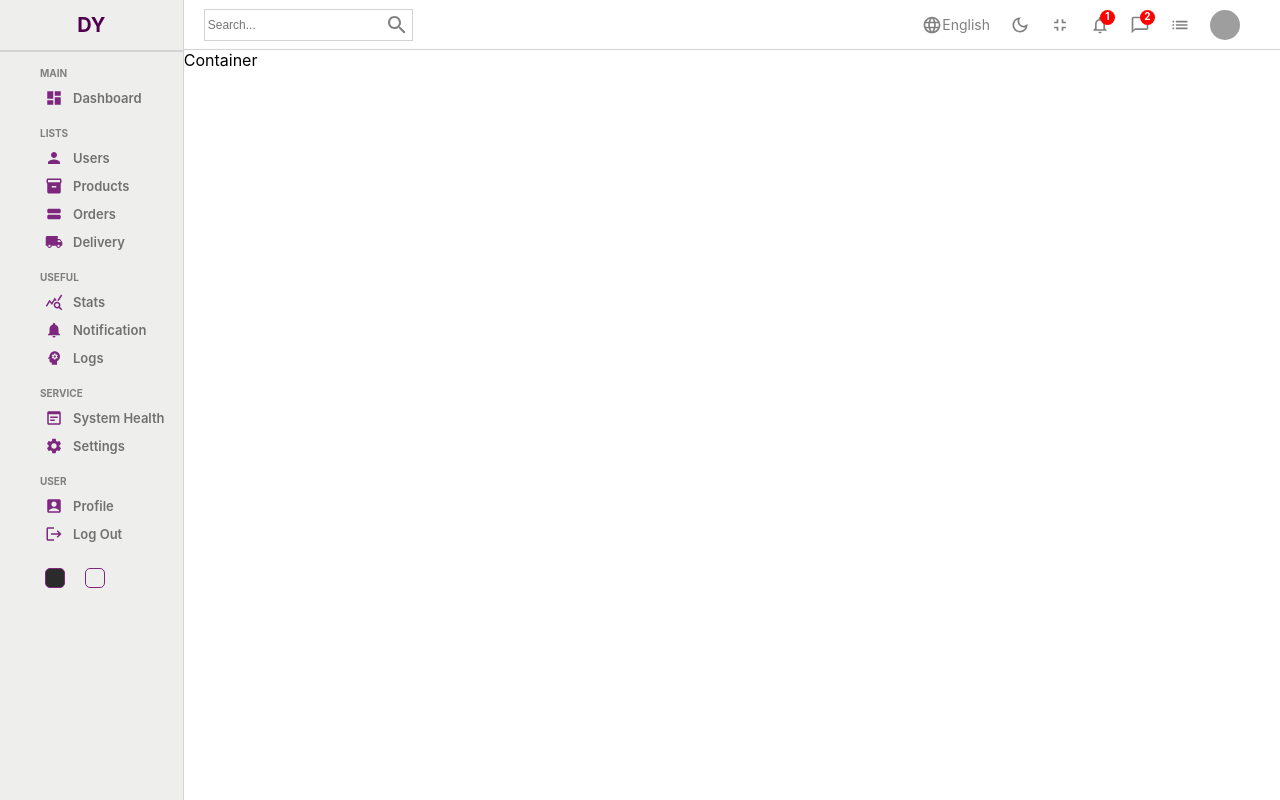
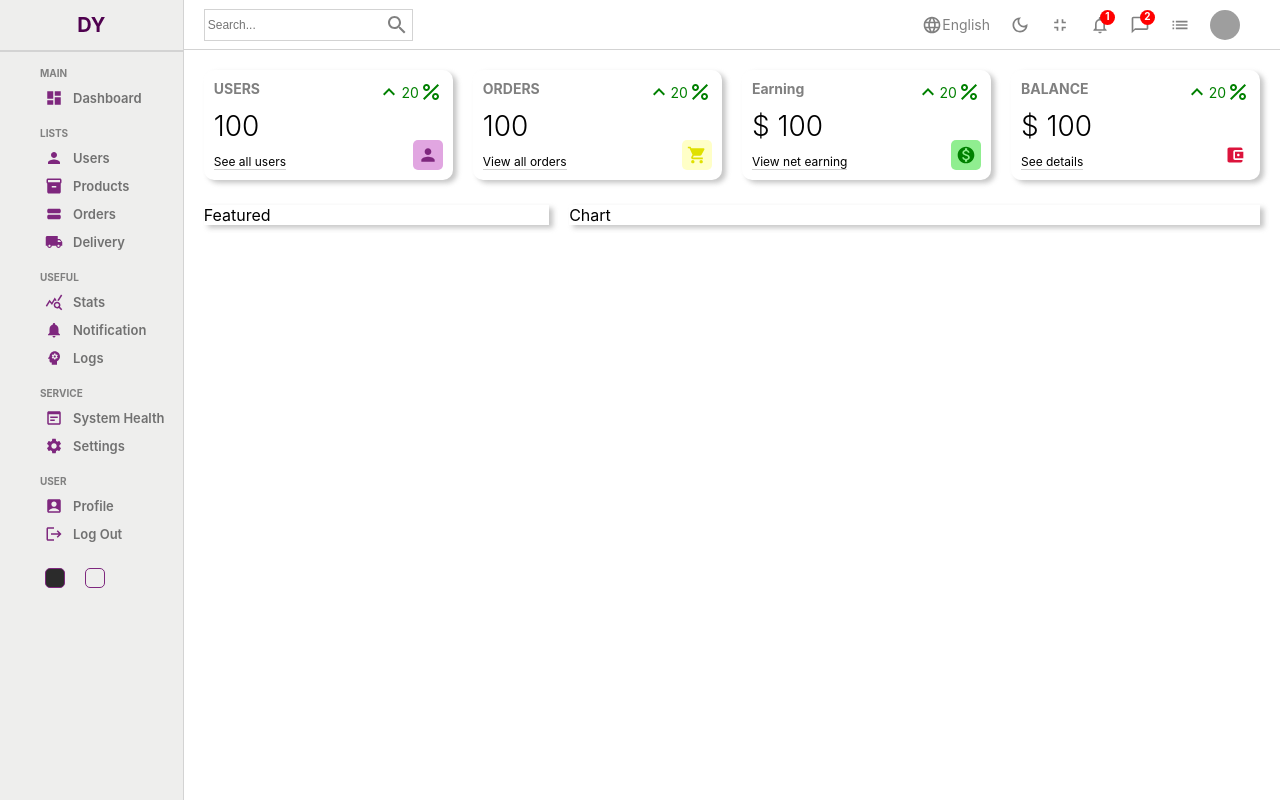
Before and after one commit to YadavDeepti/admin_panel, a React (Create React App) app: page / in a window 1280 px wide. Built offline with nearby package versions, Linux system fonts and the light colour scheme; grey boxes are pictures that could not be loaded.

Commit message:
widgets are done

```diff
--- /dev/null
+++ b/src/components/chart/Chart.jsx
@@ -0,0 +1,12 @@
+import React from 'react'
+import "./Chart.scss";
+
+const Chart = () => {
+  return (
+    <div className='chart'>
+      Chart
+    </div>
+  )
+}
+
+export default Chart
--- /dev/null
+++ b/src/components/chart/Chart.scss
@@ -0,0 +1,6 @@
+.chart{
+    flex: 4;
+    box-shadow: 4px 3px 5px 0px rgba(179,179,179,0.75);
+    -webkit-box-shadow: 4px 3px 5px 0px rgba(179,179,179,0.75);
+    -moz-box-shadow: 4px 3px 5px 0px rgba(179,179,179,0.75);
+}
--- /dev/null
+++ b/src/components/featured/Featured.jsx
@@ -0,0 +1,13 @@
+import React from 'react'
+import "./Featured.scss";
+
+
+const Featured = () => {
+  return (
+    <div className='featured'>
+      Featured
+    </div>
+  )
+}
+
+export default Featured
--- /dev/null
+++ b/src/components/featured/Featured.scss
@@ -0,0 +1,6 @@
+.featured{
+    flex: 2;
+    box-shadow: 4px 3px 5px 0px rgba(179,179,179,0.75);
+    -webkit-box-shadow: 4px 3px 5px 0px rgba(179,179,179,0.75);
+    -moz-box-shadow: 4px 3px 5px 0px rgba(179,179,179,0.75);
+}
--- a/src/components/sidebar/Sidebar.scss
+++ b/src/components/sidebar/Sidebar.scss
@@ -49,7 +49,7 @@
 
                 .icon{
                    font-size: 18px;
-                   color: rgb(126, 39, 126)
+                   color: rgb(126, 39, 126) ;
                 }
 
                 span{
--- /dev/null
+++ b/src/components/widget/Widget.jsx
@@ -0,0 +1,99 @@
+import React from 'react'
+import "./Widget.scss";
+import KeyboardArrowUpIcon from '@mui/icons-material/KeyboardArrowUp';
+import PersonIcon from '@mui/icons-material/Person';
+import PercentIcon from '@mui/icons-material/Percent';
+import AccountBalanceWalletIcon from '@mui/icons-material/AccountBalanceWallet';
+import ShoppingCartIcon from '@mui/icons-material/ShoppingCart';
+import MonetizationOnIcon from '@mui/icons-material/MonetizationOn';
+
+const Widget = ({ type }) => {
+
+  let data;
+
+  //temporary
+  const amount = 100;
+  const diff = 20;
+
+  switch(type){
+    case "user":
+      data ={
+        title : "USERS",
+        isMoney: false,
+        link: "See all users",
+        icon: <PersonIcon className='icon'
+        style={{
+          color: "rgb(126, 39, 126)",
+          backgroundColor: "rgb(225, 166, 225)",
+          borderRadius: "5px"
+        }}/>
+      };
+      break;
+
+      case "order":
+      data ={
+        title : "ORDERS",
+        isMoney: false,
+        link: "View all orders",
+        icon: <ShoppingCartIcon className='icon'
+        style={{
+          color: "rgb(224,224,0)",
+          backgroundColor: "rgb(255,255,199)",
+          borderRadius: "5px"
+        }}/>
+      };
+      break;
+
+      case "earning":
+      data ={
+        title : "Earning",
+        isMoney: true,
+        link: "View net earning",
+        icon: <MonetizationOnIcon className='icon'
+        style={{
+          color: "green",
+          backgroundColor: "lightGreen",
+          borderRadius: "5px"
+        }}/>
+      };
+      break;
+
+      case "balance":
+      data ={
+        title : "BALANCE",
+        isMoney: true,
+        link: "See details",
+        icon: <AccountBalanceWalletIcon className='icon'
+        style={{
+          color: "crimson",
+          backgroundColor: "lightRed",
+          borderRadius: "5px"
+        }}/>
+      };
+      break;
+      default:
+        break;
+  }
+
+
+
+  return (
+    <div className='widget'>
+      <div className="left">
+        <span className="title">{data.title}</span>
+        <span className="counters">{data.isMoney && "$"} {amount}</span>
+        <span className="link">{data.link}</span>
+      </div>
+      <div className="right">
+        <div className="percentage positive">
+          <KeyboardArrowUpIcon />
+          {diff}
+          <PercentIcon />
+          </div>
+          {data.icon}
+      </div>
+    </div>
+  )
+}
+
+export default Widget
--- /dev/null
+++ b/src/components/widget/Widget.scss
@@ -0,0 +1,54 @@
+.widget{
+    display: flex;
+    justify-content: space-between;
+    flex: 1;
+    box-shadow: 4px 3px 5px 0px rgba(179,179,179,0.75);
+    -webkit-box-shadow: 4px 3px 5px 0px rgba(179,179,179,0.75);
+    -moz-box-shadow: 4px 3px 5px 0px rgba(179,179,179,0.75);
+    border-radius: 10px;
+    height: 110px;
+    padding: 10px;
+
+    .left, .right{
+        display: flex;
+        flex-direction: column;
+        justify-content: space-between;
+
+        .title{
+            font-weight: bold;
+            font-size: 14px;
+            color: grey;
+        }
+
+        .counters{
+            font-weight: 300;
+            font-size: 28px;
+        }
+
+        .link{
+            width: max-content;
+            font-size: 12px;
+            border-bottom: 1px solid lightgrey;
+        }
+
+        .percentage{
+            display: flex;
+            align-items: center;
+            font-size: 14px;
+
+            &.positive{
+                color: green;
+            }
+
+            &.negative{
+                color: red;
+            }
+        }
+
+        .icon{
+            font-size: 30px;
+            padding: 5px;
+            align-self: flex-end;
+        }
+    }
+}
--- a/src/pages/home/Home.jsx
+++ b/src/pages/home/Home.jsx
@@ -2,6 +2,9 @@
 import "./Home.scss";
 import Sidebar from '../../components/sidebar/Sidebar';
 import Navbar from '../../components/navbar/Navbar';
+import Widget from '../../components/widget/Widget';
+import Featured from '../../components/featured/Featured';
+import Chart from '../../components/chart/Chart';
 
 function Home() {
   return (
@@ -9,7 +12,17 @@
       <Sidebar />
       <div className="homeContainer">
         <Navbar/>
-        Container</div>
+        <div className="widgets">
+          <Widget type="user"/>
+          <Widget type="order"/>
+          <Widget type="earning"/>
+          <Widget type="balance"/>
+        </div>
+        <div className="charts">
+          <Featured />
+          <Chart />
+        </div>
+        </div>
     </div>
   )
 }
--- a/src/pages/home/Home.scss
+++ b/src/pages/home/Home.scss
@@ -2,7 +2,16 @@
     display: flex;
 
     .homeContainer{
+        flex: 6;
 
-        flex: 6;
+        .widgets, .charts{
+            display: flex;
+            padding: 20px;
+            gap: 20px;
+        }
+
+        .charts{
+            padding: 5px 20px;
+        }
     }
 }
```
